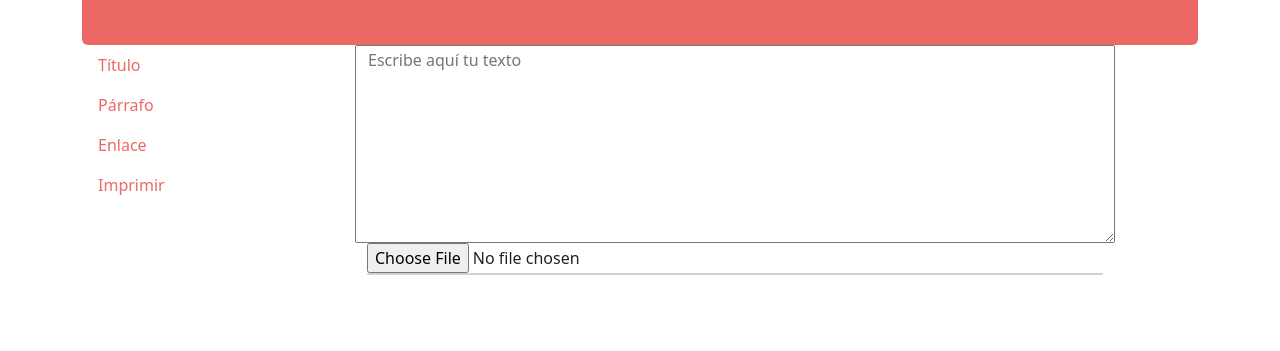
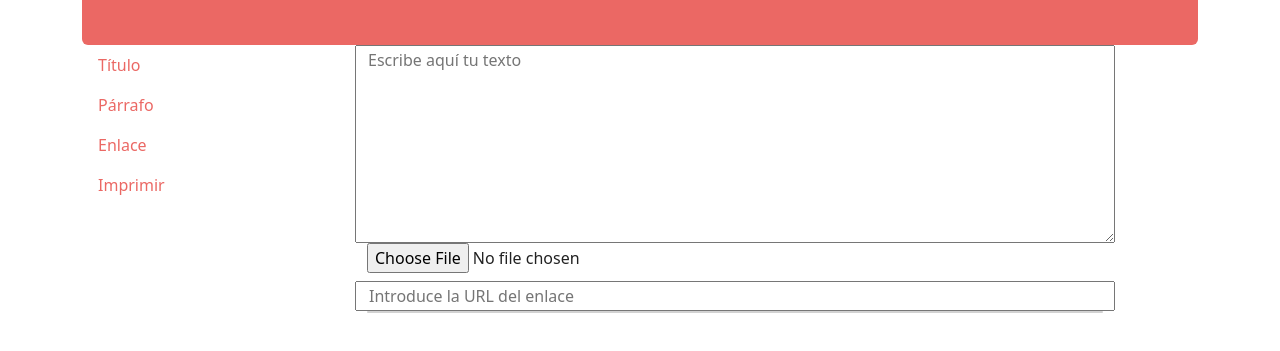
Before and after one commit to Rafael0023/tarea-html-css-js, a plain HTML site: page index.html in a window 1280 px wide. Shown: the part 247-598 px from the top of the page. Drawn offline with nearby package versions, Linux system fonts and the light colour scheme; a web font is replaced by a local one.

Commit message:
Update index.html

```diff
--- a/index.html
+++ b/index.html
@@ -49,6 +49,12 @@
                 <div class="row">
                     <input type="file" id="imagen">
                 </div>
+
+                <!-- Un div para que ingrese la URL del enlace -->
+                <div class="row mt-2">
+                    <input type="text" id="url" placeholder="Introduce la URL del enlace">
+                </div>
+
                 <!-- un div con una clase card y un id contenido -->
                 <div class="card" id="contenido">
                 </div>
@@ -64,5 +70,4 @@
     <script src="https://cdn.jsdelivr.net/npm/bootstrap@4.4.1/dist/js/bootstrap.min.js" integrity="sha384-wfSDF2E50Y2D1uUdj0O3uMBJnjuUD4Ih7YwaYd1iqfktj0Uod8GCExl3Og8ifwB6" crossorigin="anonymous"></script>
 </body>
 
-
 </html>
```
